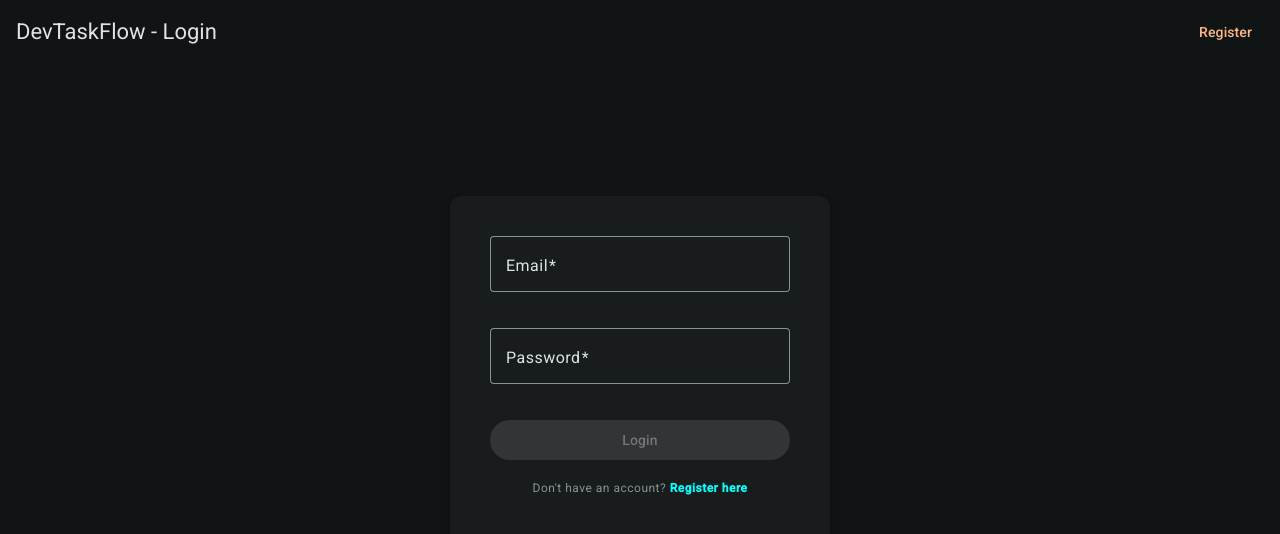
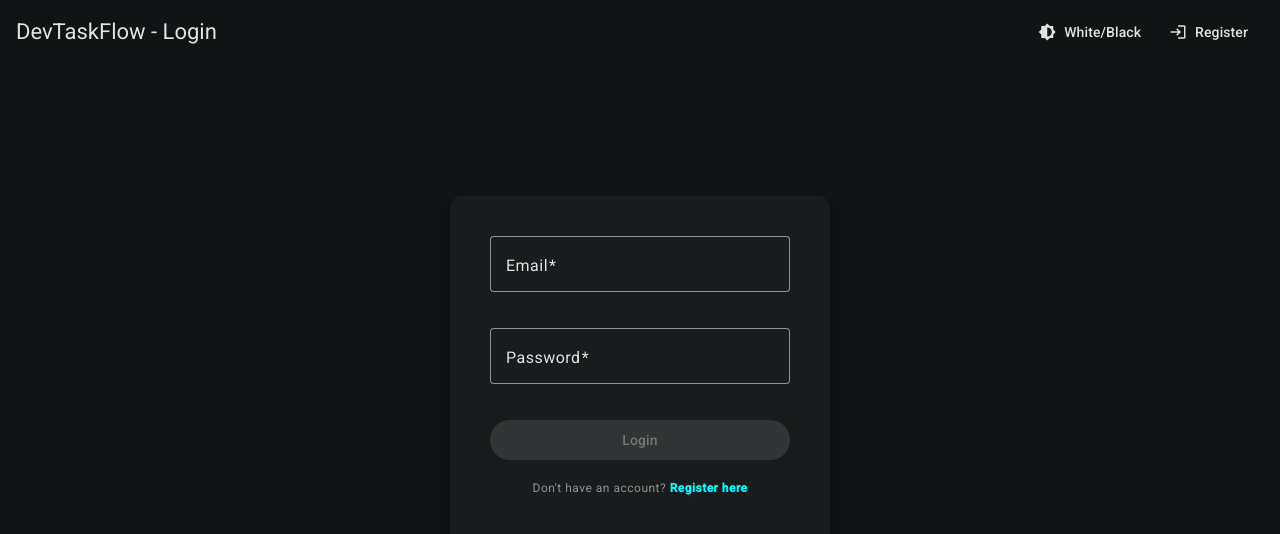
Before and after one commit to art2url/dev-task-flow, an Angular app: page /login in a window 1280 px wide. Shown: the top 534 px of the page. Built offline with nearby package versions, Linux system fonts and the light colour scheme.

Commit message:
Refactored header component: replaced text buttons with icon-text buttons for resolutions >768px while keeping the hamburger menu for smaller screens

```diff
--- a/src/app/shared/header/header.component.html
+++ b/src/app/shared/header/header.component.html
@@ -2,13 +2,20 @@
   <span>{{ title }}</span>
   <span class="spacer"></span>
 
-  <button mat-icon-button class="menu-button" (click)="toggleMenu()">
+  <!-- Hamburger Menu for Small Screens -->
+  <button
+    mat-icon-button
+    class="menu-button"
+    (click)="toggleMenu()"
+    *ngIf="isSmallScreen"
+  >
     <mat-icon>menu</mat-icon>
   </button>
 
-  <div class="menu-container" *ngIf="isMenuOpen">
+  <div class="menu-container" *ngIf="isSmallScreen && isMenuOpen">
     <button mat-button (click)="onButtonClick()">
-      <mat-icon>{{ menuIcon }}</mat-icon> {{ buttonLabel }}
+      <mat-icon>{{ isAuthPage ? "login" : "logout" }}</mat-icon>
+      {{ buttonLabel }}
     </button>
     <button mat-button *ngIf="!isAuthPage" (click)="toggleForm.emit()">
       <mat-icon>{{ showForm ? "visibility_off" : "visibility" }}</mat-icon>
@@ -19,17 +26,19 @@
     </button>
   </div>
 
+  <!-- Full-size Toolbar Buttons for Larger Screens -->
   <ng-container *ngIf="!isSmallScreen">
-    <button
-      *ngIf="!isAuthPage"
-      mat-button
-      color="accent"
-      (click)="toggleForm.emit()"
-    >
+    <button mat-button *ngIf="!isAuthPage" (click)="toggleForm.emit()">
+      <mat-icon>{{ showForm ? "visibility_off" : "visibility" }}</mat-icon>
       {{ showForm ? "Hide Form" : "Show Form" }}
     </button>
 
-    <button mat-button color="accent" (click)="onButtonClick()">
+    <button mat-button (click)="toggleTheme()">
+      <mat-icon>brightness_6</mat-icon> White/Black
+    </button>
+
+    <button mat-button (click)="onButtonClick()">
+      <mat-icon>{{ isAuthPage ? "login" : "logout" }}</mat-icon>
       {{ buttonLabel }}
     </button>
   </ng-container>
--- a/src/app/shared/header/header.component.ts
+++ b/src/app/shared/header/header.component.ts
@@ -52,13 +52,6 @@ export class HeaderComponent {
     return localStorage.getItem('authToken') ? 'Logout' : 'Login';
   }
 
-  get menuIcon(): string {
-    if (this.router.url.includes('/login')) return 'person_add';
-    if (this.router.url.includes('/register')) return 'login';
-    if (this.router.url.includes('/forgot-password')) return 'arrow_back';
-    return localStorage.getItem('authToken') ? 'logout' : 'login';
-  }
-
   onButtonClick(): void {
     if (this.router.url.includes('/login')) {
       this.router.navigate(['/register']);
```
